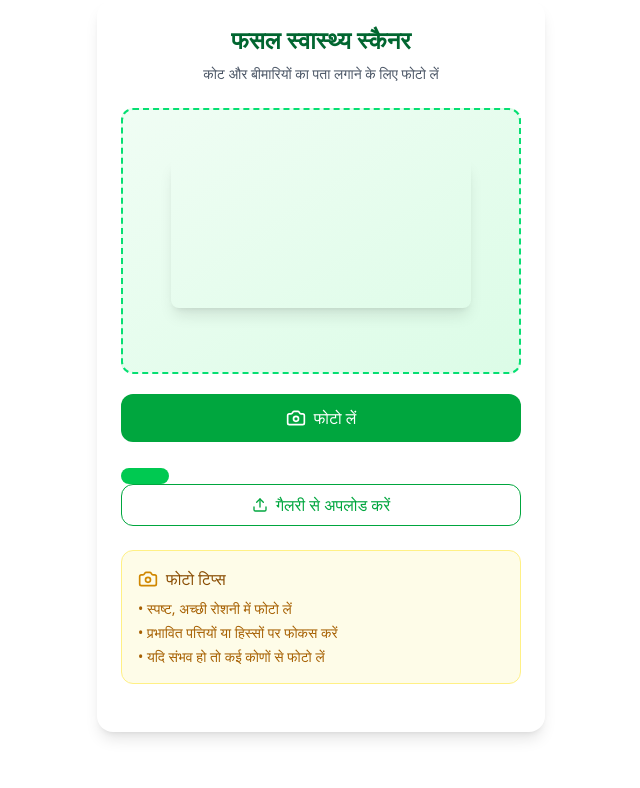
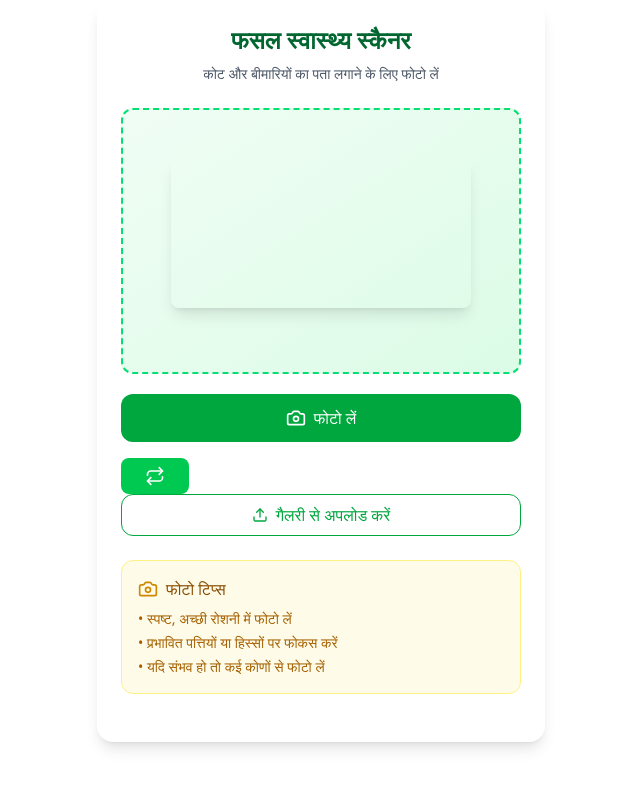
Before and after one commit to TheVivekRajput002/checking_tailwind, a React (Vite) app: page / in a window 1280 px wide. Shown: the top 788 px of the page, without its empty margins (319-959 px from the left). Built offline with nearby package versions, Linux system fonts and the light colour scheme; no server answers.

Commit message:
button flipped

```diff
--- a/src/components/ImageScannerUi.jsx
+++ b/src/components/ImageScannerUi.jsx
@@ -1,5 +1,5 @@
 
-import { Camera, Upload, repeat} from 'lucide-react';
+import { Camera, Upload, Repeat} from 'lucide-react';
 import React, { useRef, useState, useCallback } from 'react';
 import Webcam from 'react-webcam';
 
@@ -130,7 +130,7 @@ const CropHealthScanner = () => {
                 onClick={switchCamera}
                 className="px-6 py-2 bg-green-500 hover:bg-green-600 text-white rounded-lg font-medium transition-colors"
             >
-                <repeat className="w-5 h-5"  />
+                <Repeat className="w-5 h-5"  />
             </button>
 
 
```
